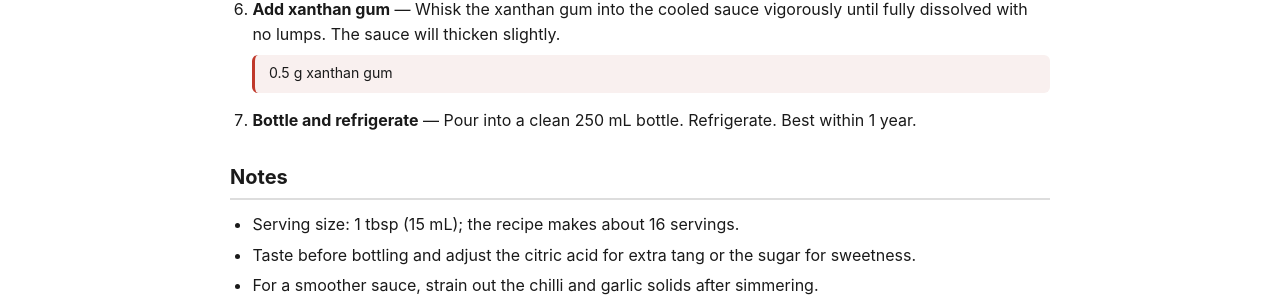
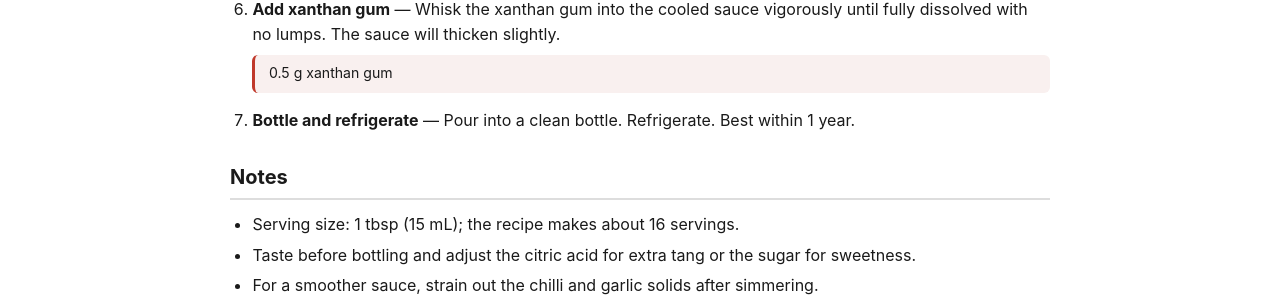
Before and after one commit to awcrusius/Recipes, a Jekyll site: the page built from recipes/vietnamese/mes-vietnamese-sweet-soy-sauce.md, in a window 1280 px wide. Shown: the part 1447-1750 px from the top of the page. Built offline with Jekyll 4.4.1, drawn with Linux system fonts in a browser that asks for light colours.

Commit message:
modified bottle and refrigerate step of Me's soy sauce

```diff
--- a/recipes/vietnamese/mes-vietnamese-sweet-soy-sauce.md
+++ b/recipes/vietnamese/mes-vietnamese-sweet-soy-sauce.md
@@ -42,7 +42,7 @@ description: "A lighter, sweeter, and smoother soy sauce — for dipping, dressi
 5. **Cool** — Remove from heat and allow to cool to room temperature before adding the xanthan gum.
 6. **Add xanthan gum** — Whisk the xanthan gum into the cooled sauce vigorously until fully dissolved with no lumps. The sauce will thicken slightly.
    - 0.5 g xanthan gum
-7. **Bottle and refrigerate** — Pour into a clean 250 mL bottle. Refrigerate. Best within 1 year.
+7. **Bottle and refrigerate** — Pour into a clean bottle. Refrigerate. Best within 1 year.
 
 ## Notes
 
```
